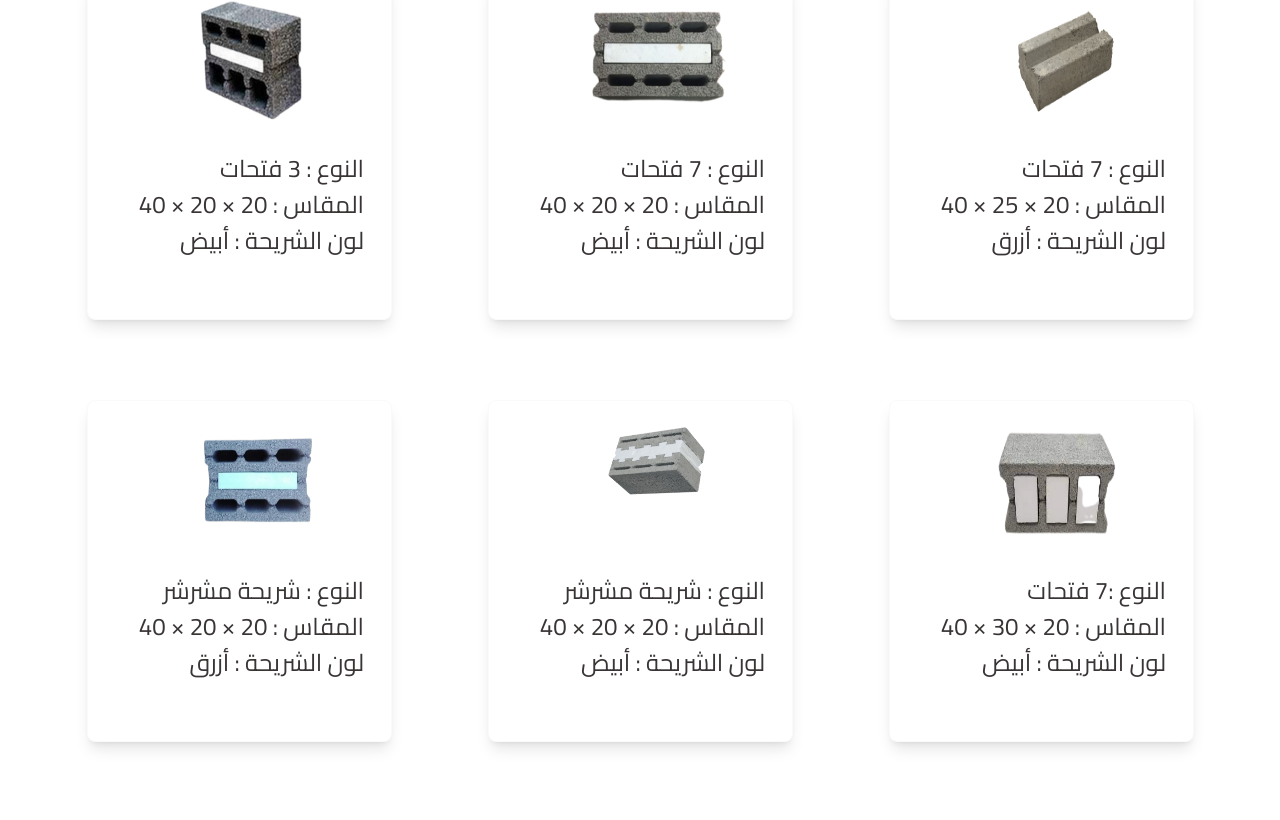
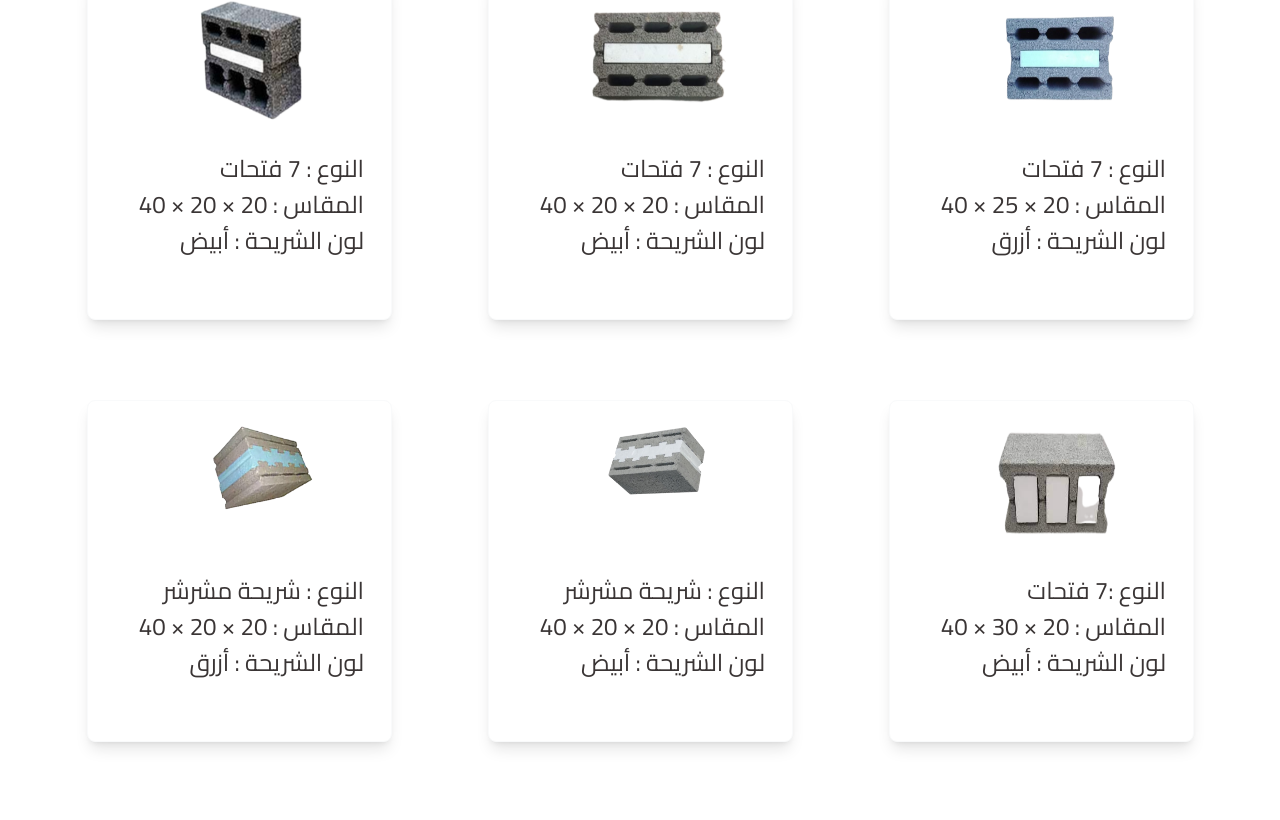
Before and after one commit to abdallamfathy/nama-project, a React (Vite) app: page / in a window 1280 px wide. Shown: the part 1392-2212 px from the top of the page. Built offline with nearby package versions, Linux system fonts and the light colour scheme.

Commit message:
edit pics

```diff
--- a/src/components/Constants.js
+++ b/src/components/Constants.js
@@ -39,7 +39,7 @@ export const products   = [
     },
     {
         id: 4,
-        name: 'النوع : 3 فتحات',
+        name: 'النوع : 7 فتحات',
         size : 'المقاس : 20 × 20 × 40',
         color : 'لون الشريحة : أبيض',
         image : brick4 ,
@@ -58,7 +58,7 @@ export const products   = [
         name: 'النوع : 7 فتحات',
         size : 'المقاس : 20 × 25 × 40',
         color : 'لون الشريحة : أزرق',
-        image : brick6 ,
+        image : brick7 ,
         type : 'blue',
     },
     {
@@ -66,7 +66,7 @@ export const products   = [
         name: 'النوع : شريحة مشرشر',
         size : 'المقاس : 20 × 20 × 40',
         color : 'لون الشريحة : أزرق',
-        image : brick7 ,
+        image : brick10 ,
         type : 'blue',
     },
     {
```
